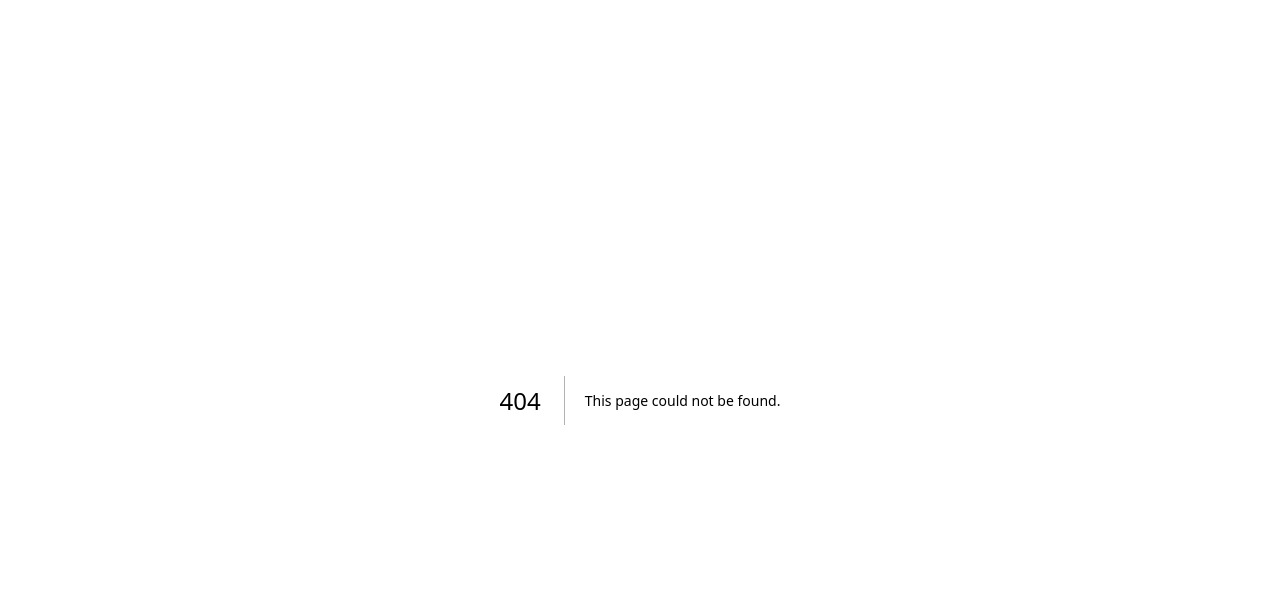
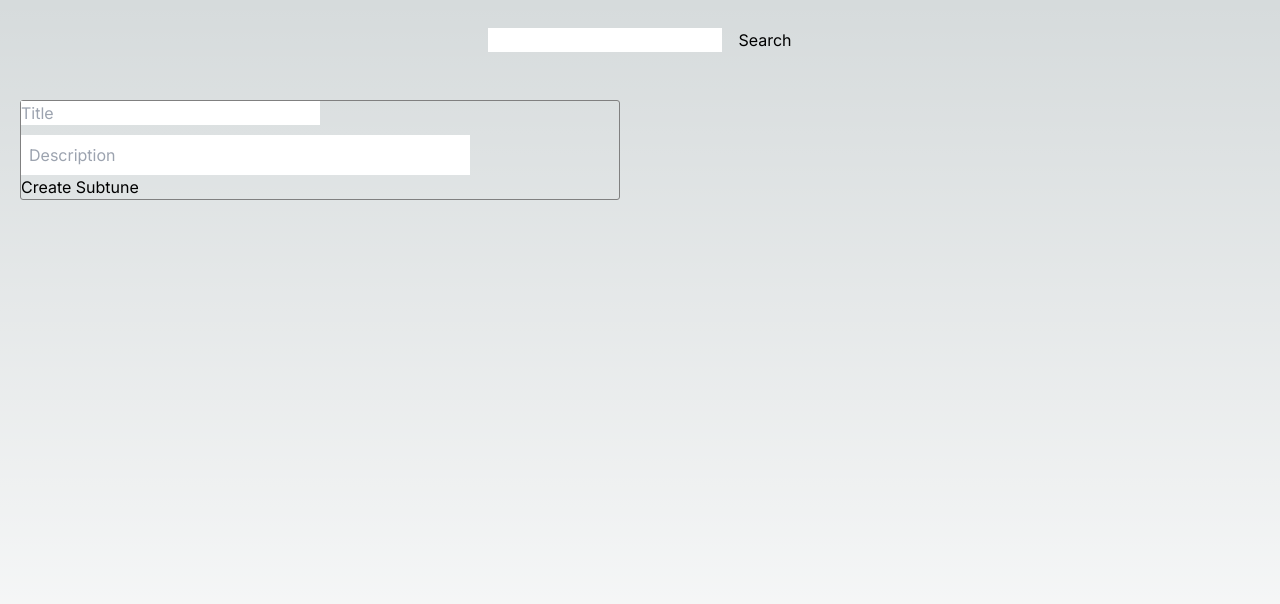
Before and after one commit to MarcosMdo/subtunes, a Next.js app: page /boilerplate/subtune in a window 1280 px wide. Before the commit this address had no page. Shown: the top 604 px of the page. Built offline with nearby package versions, Linux system fonts and the light colour scheme.

Commit message:
adds subtunes boilerplate for creating a subtune with search functionality

```diff
--- /dev/null
+++ b/app/boilerplate/subtune/page.tsx
@@ -0,0 +1,67 @@
+'use client'
+
+import { useState } from 'react';
+import useSWR from 'swr';
+import SearchBar from '../components/SearchBar';
+import SubtuneForm from '../components/SubtuneForm';
+import TuneList from '../components/TuneList';
+
+import "../../globals.css"
+
+const PlaylistCreator = () => {
+  const [searchResults, setSearchResults] = useState([]);
+  const [selectedTunes, setSelectedTunes] = useState([]);
+
+  const handleSearch = async (query) => {
+    // Trigger API call with query and update searchResults
+    try {
+      const response = await fetch(`/api/search/tune?query=${encodeURIComponent(query)}`);
+      const data = await response.json();
+      setSearchResults(data["tracks"]);
+    } catch (error) {
+      console.error('Error fetching search results:', error);
+    }
+  };
+
+  const handleAddTune = (tune) => {
+    // Add the selected song to the playlist
+    setSelectedTunes((prevTunes) => [...prevTunes, tune]);
+  };
+
+  const handleSubmitPlaylist = () => {
+    // TODO: Implement logic to submit the subtune
+    const subtuneData = {
+      title: subtuneTitle,
+      description: subtuneDescription,
+      songs: selectedTunes,
+    };
+
+    console.log('Submitting Subtune:', subtuneData);
+    // TODO: call endpoint to create subtune and properly format body.
+  };
+
+  return (
+    <div>
+      <div className='search-bar'>
+        <SearchBar onSearch={handleSearch} />
+      </div>
+      <div className='split-view'>
+        <div className='left-column'>
+          <SubtuneForm
+            onSubmit={handleSubmitPlaylist}
+            onTitleChange={(e) => setPlaylistTitle(e.target.value)}
+            onDescriptionChange={(e) => setPlaylistDescription(e.target.value)}
+            tunes={selectedTunes}
+          />
+        </div>
+        <div className='right-column'>
+          <TuneList tunes={searchResults}
+            onAddTune={handleAddTune}
+          />
+        </div>
+      </div>
+    </div>
+  );
+};
+
+export default PlaylistCreator;
```
Also changed, not shown: app/boilerplate/subtune/page.css (added, +25 -0 lines).
